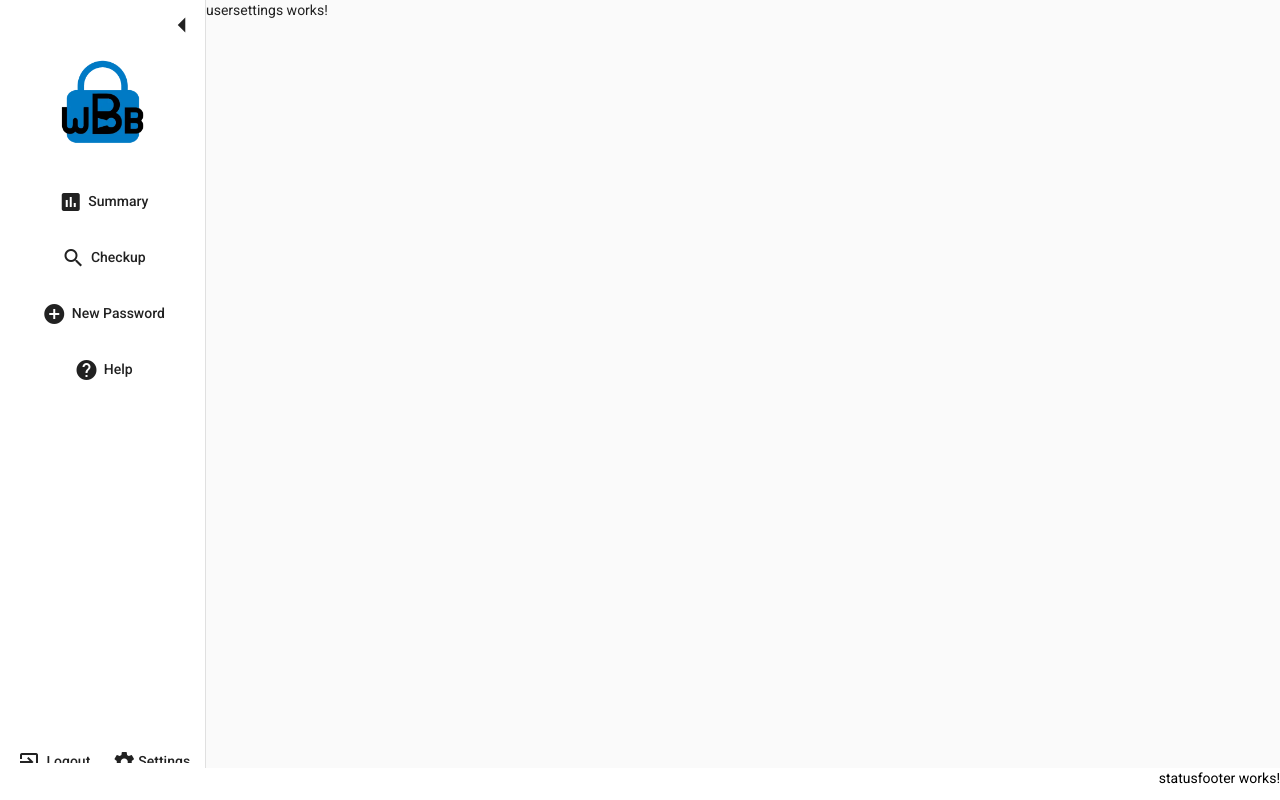
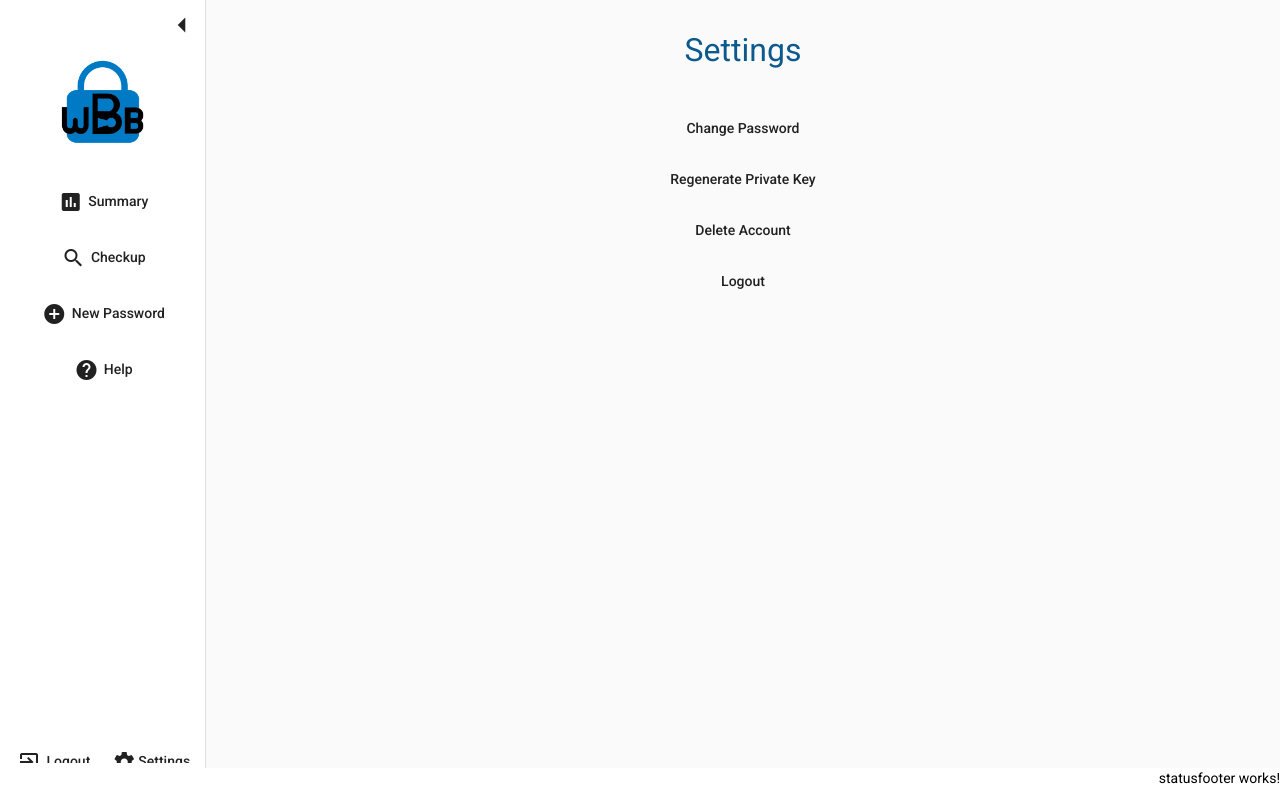
Before and after one commit to sami800/wbbpwmanclient, an Angular app: page /usersettings in a window 1280 px wide. Built offline with nearby package versions, Linux system fonts and the light colour scheme; no server answers.

Commit message:
User settings
Done

```diff
--- a/src/app/usersettings/usersettings.component.css
+++ b/src/app/usersettings/usersettings.component.css
@@ -0,0 +1,16 @@
+.example-button-row button,
+.example-button-row a {
+    position: relative;
+    width: 100%;
+    min-height: 100%;
+    padding-bottom: 15px;
+}
+
+.lbl {
+    text-align: center;
+    font-size: xx-large;
+    font: bolder;
+    padding-top: 40px;
+    padding-bottom: 50px;
+    color: rgba(2, 83, 136, 0.96);
+}
--- a/src/app/usersettings/usersettings.component.html
+++ b/src/app/usersettings/usersettings.component.html
@@ -1 +1,18 @@
-<p>usersettings works!</p>
+<div class=lbl>Settings</div>
+
+<div class="example-button-row">
+    <div>
+        <button mat-button>Change Password</button>
+    </div>
+    <div>
+        <button mat-button>Regenerate Private Key</button>
+    </div>
+    <div>
+        <button mat-button>Delete Account</button>
+    </div>
+    <div>
+        <button mat-button>Logout</button>
+    </div>
+</div>
+
+<!-- </div> -->
```
